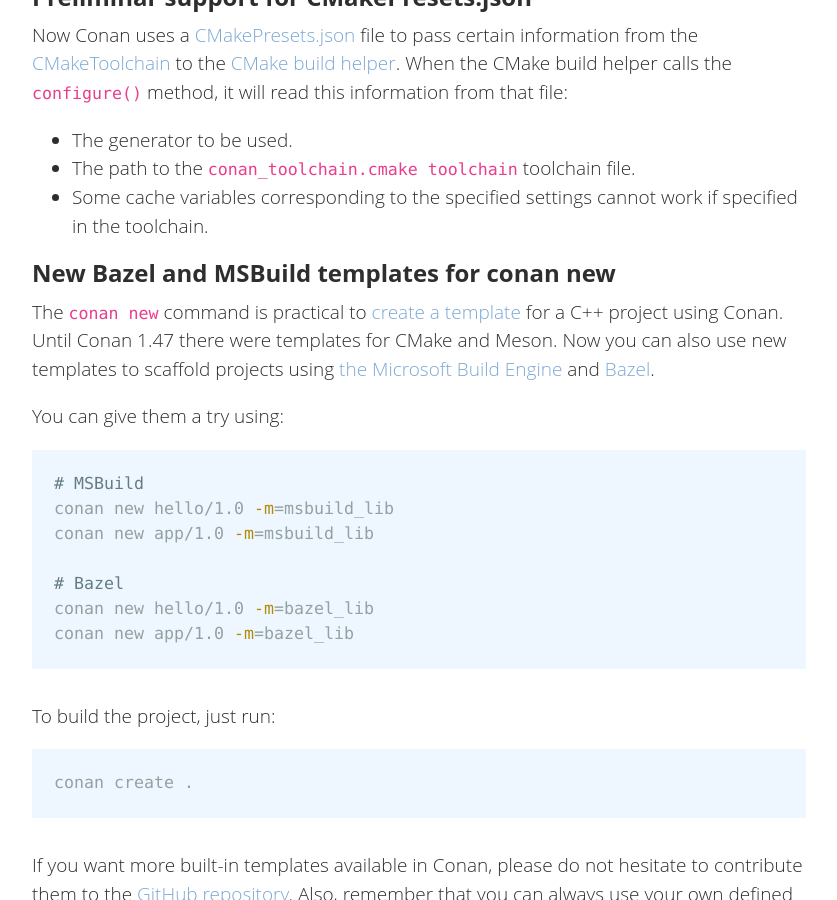
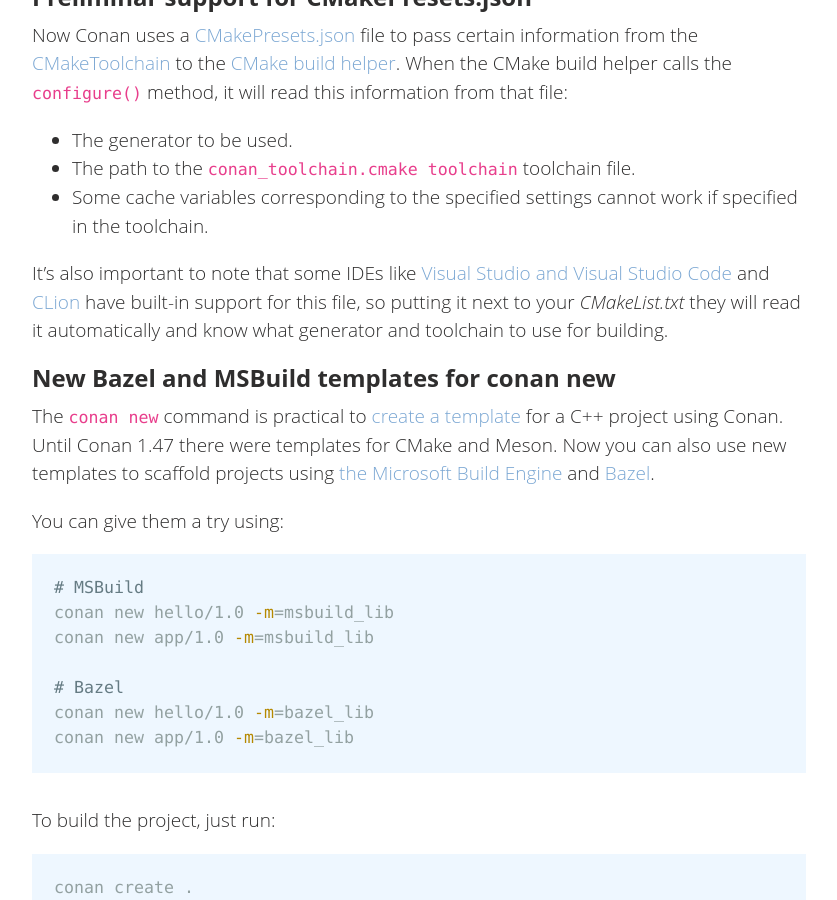
Before and after one commit to conan-io/conan-io.github.io, a Jekyll site: the page built from _posts/2022-04-21-New-conan-release-1-47.markdown, in a window 1280 px wide and 900 px high, scrolled down 1565 px. Shown: the whole window, without its empty margins (20-857 px from the left). Built offline with Jekyll 4.4.1, drawn with Linux system fonts in a browser that asks for light colours; comment, search, counter and statistics services are not loaded.

Commit message:
add note about ides

```diff
--- a/_posts/2022-04-21-New-conan-release-1-47.markdown
+++ b/_posts/2022-04-21-New-conan-release-1-47.markdown
@@ -96,6 +96,13 @@ the CMake build helper calls the `configure()` method, it will read this informa
  * The path to the `conan_toolchain.cmake toolchain` toolchain file.
  * Some cache variables corresponding to the specified settings cannot work if specified in the toolchain.
 
+It's also important to note that some IDEs like [Visual Studio and Visual Studio
+Code](https://devblogs.microsoft.com/cppblog/cmake-presets-integration-in-visual-studio-and-visual-studio-code/)
+and [CLion](https://www.jetbrains.com/help/clion/cmake-presets.html) have built-in support
+for this file, so putting it next to your *CMakeList.txt* they will read it automatically
+and know what generator and toolchain to use for building.
+
+
 ## New Bazel and MSBuild templates for conan new
 
 The `conan new` command is practical to [create a
```
